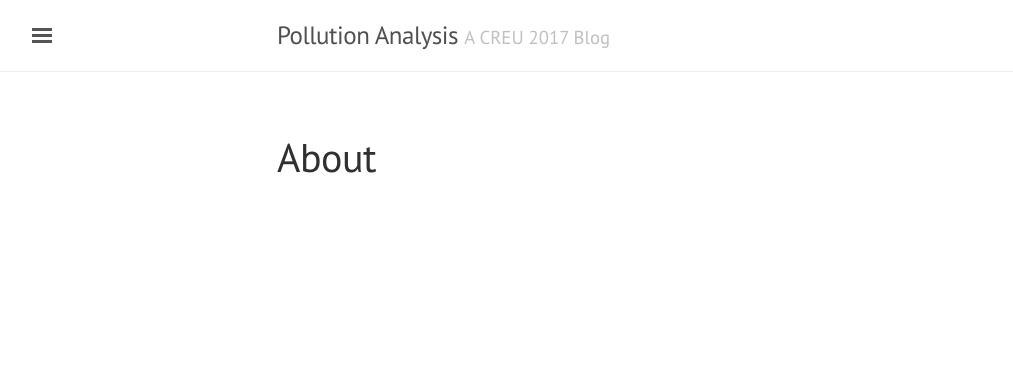
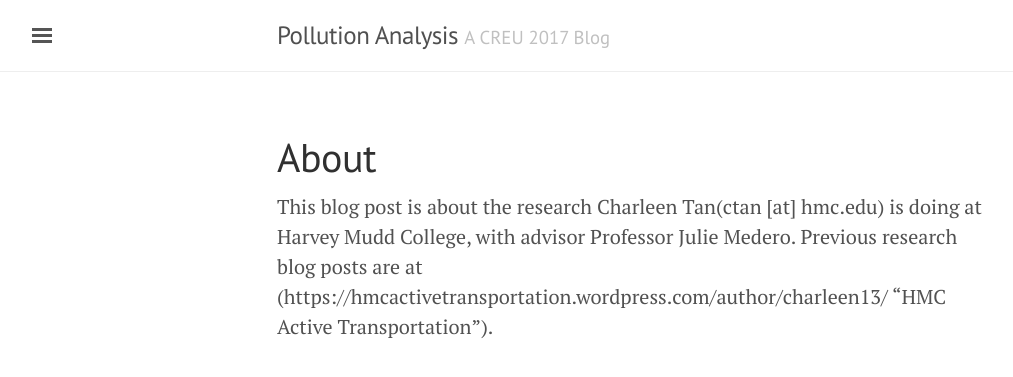
Before and after one commit to charleentan13/CREU-blog, a Jekyll site: the page built from about.md, in a window 1280 px wide. Shown: the top 377 px of the page, without its empty margins (3-1016 px from the left). Built offline with Jekyll 4.4.1, drawn with Linux system fonts in a browser that asks for light colours.

Commit message:
about page

```diff
--- a/about.md
+++ b/about.md
@@ -2,3 +2,5 @@
 layout: page
 title: About
 ---
+
+This blog post is about the research Charleen Tan(ctan [at] hmc.edu) is doing at Harvey Mudd College, with advisor Professor Julie Medero. Previous research blog posts are at (https://hmcactivetransportation.wordpress.com/author/charleen13/ "HMC Active Transportation").
```
